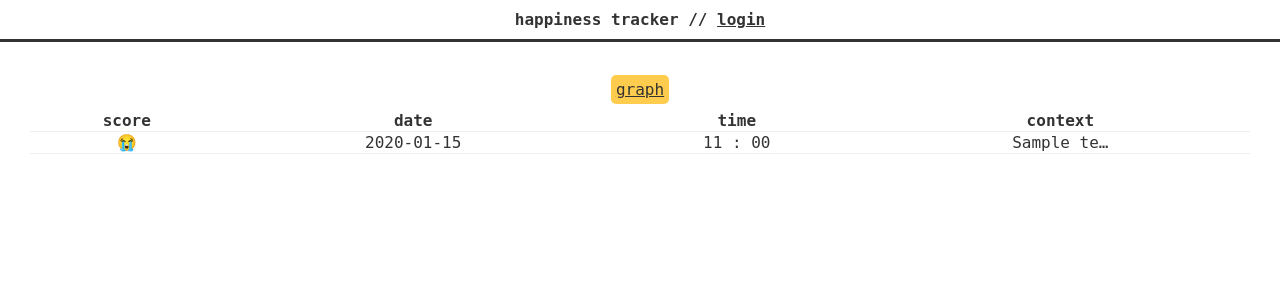
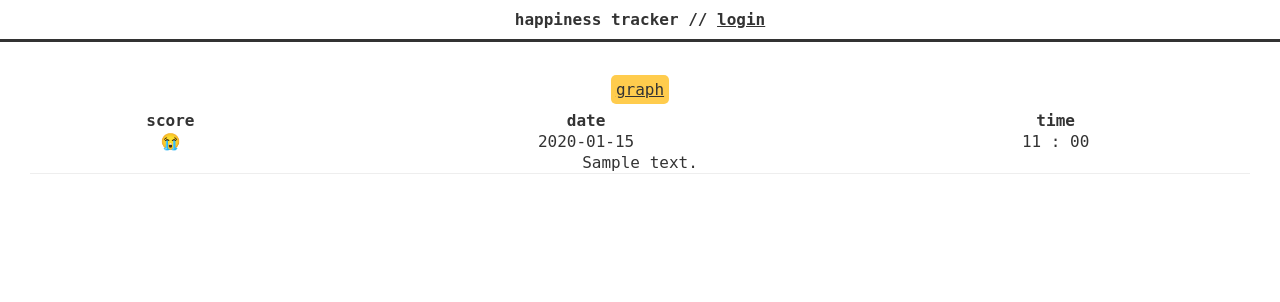
Before and after one commit to eliseduverdier/happiness-tracker, a Django app: page /list in a window 1280 px wide. Shown: the top 302 px of the page. Run offline with Django 4.2, Linux system fonts and the light colour scheme; data comes from the database, SQL or seed files in the repository; tables that the repository leaves empty hold one stand-in row (values such as "Sample post"); parts of the project's set-up code (start-up, migrations or seed data) failed here and were passed over.

Commit message:
feat: add full context to list

```diff
--- a/tracker/static/scss/layout.scss
+++ b/tracker/static/scss/layout.scss
@@ -28,4 +28,4 @@ div#canvas {
 
 // TABLES
 table { width: 100%;border-collapse: collapse; }
-tr {border-bottom: 1px solid #eee;}
+tr.separator {border-bottom: 1px solid #eee;}
--- a/tracker/static/scss/main.css
+++ b/tracker/static/scss/main.css
@@ -42,4 +42,4 @@ div#canvas { overflow-y: scroll; }
 
 table { width: 100%; border-collapse: collapse; }
 
-tr { border-bottom: 1px solid #eee; }
+tr.separator { border-bottom: 1px solid #eee; }
--- a/tracker/templates/list.html
+++ b/tracker/templates/list.html
@@ -23,7 +23,6 @@
     <th>score</th>
     <th>date</th>
     <th>time</th>
-    <th>context</th>
     {% if user.is_authenticated %} <th>delete</th> {% endif %}
  </tr>
   {% for entry in entries %}
@@ -31,14 +30,17 @@
       <td>{{ entry.score }}</td>
       <td>{{ entry.date }}</td>
       <td>{{ entry.time }}</td>
-      {% if entry.context == None %}
-      <td></td>
-      {% else %}
-      <td title="{{ entry.context }}">{{ entry.context|truncatechars:10 }}</td>
-      {% endif %}
       {% if user.is_authenticated %}
       <td><a href="{% url 'tracker:delete' entry.id %}"> 🗑️ </a></td>
       {% endif %}
+    </tr>
+    <tr class="separator">
+      <td colspan="4">
+      {% if entry.context == None %}
+      {% else %}
+      {{ entry.context }}
+      {% endif %}
+      </td>
     </tr>
   {% endfor %}
   </table>
```
